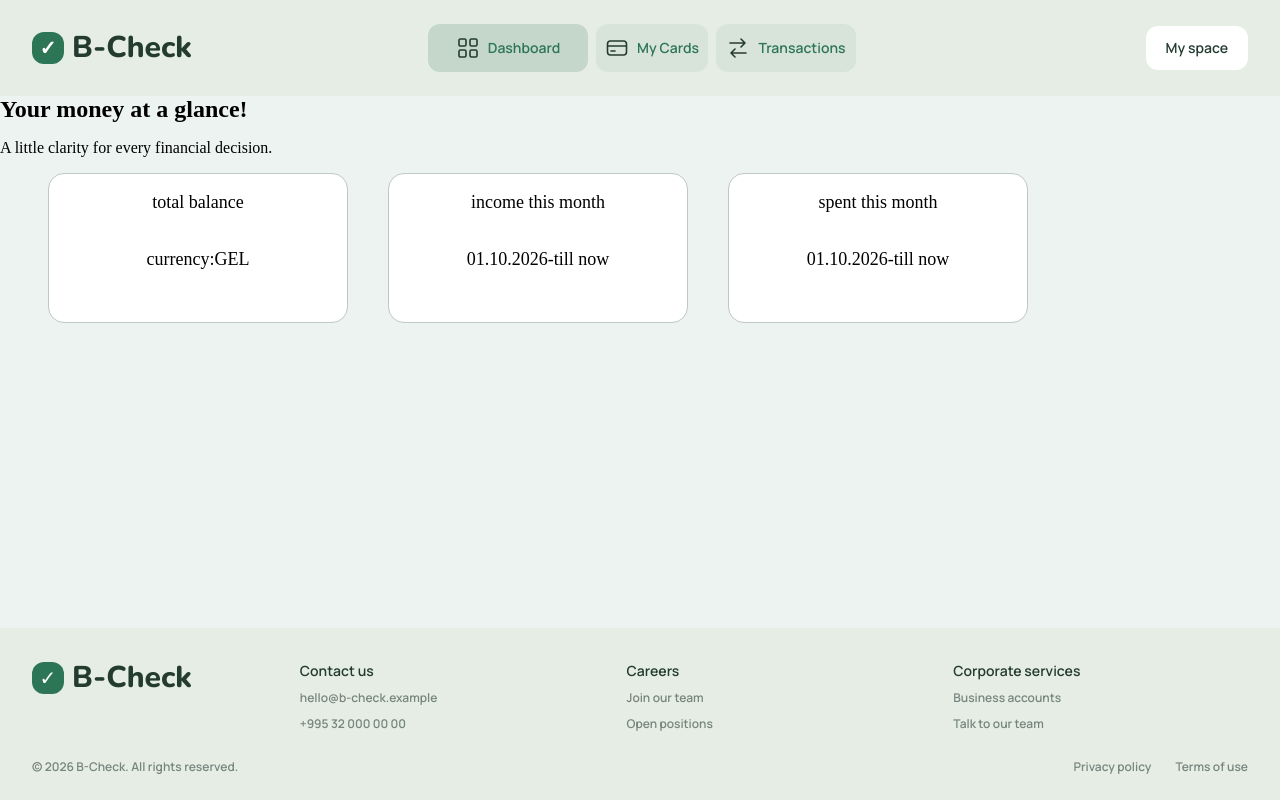
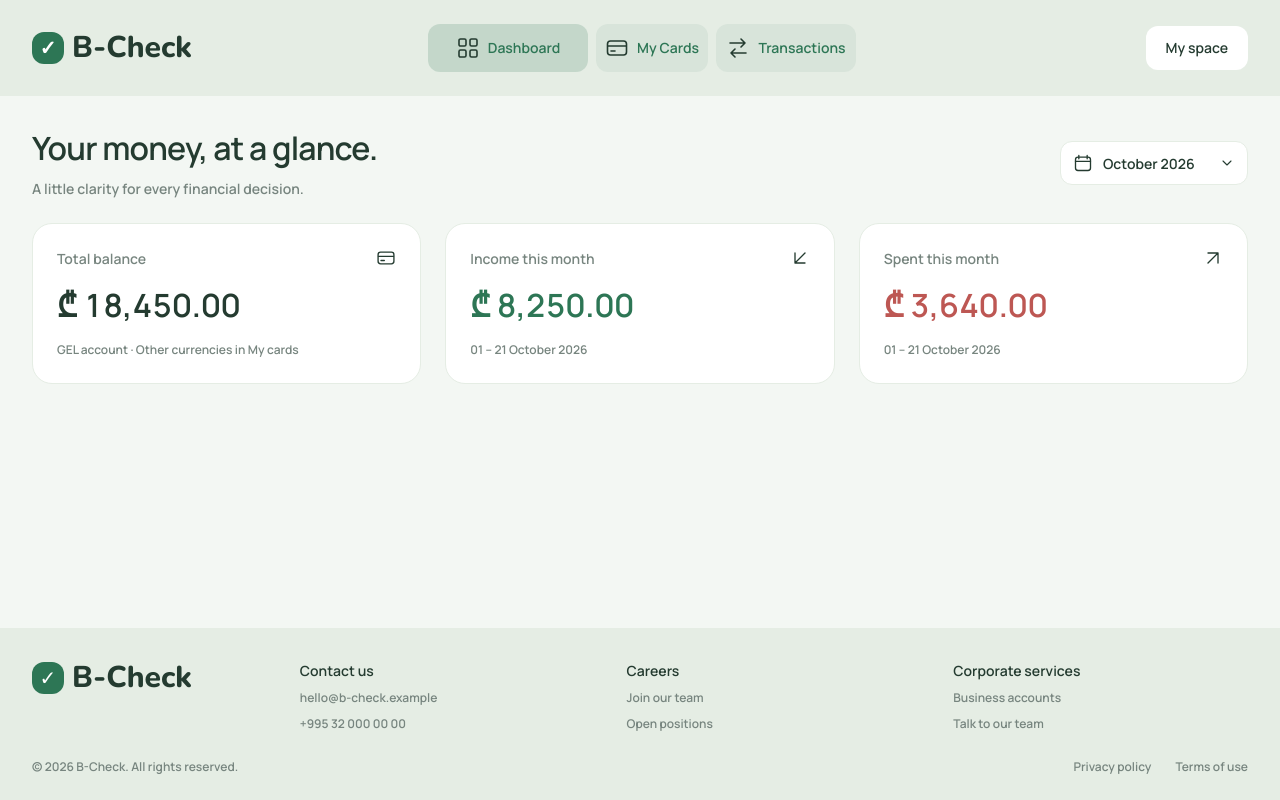
Before and after one commit to giorgi-v2/B-check, an Angular app: page / in a window 1280 px wide. Built offline with nearby package versions, Linux system fonts and the light colour scheme.

Commit message:
add stub

```diff
--- a/src/app/features/dashboard-page/dashboard-page.html
+++ b/src/app/features/dashboard-page/dashboard-page.html
@@ -1,26 +1,51 @@
-<section class="content">
+<section class="content" aria-labelledby="dashboard-title">
   <div class="content_container">
     <div class="content_container_header">
-      <h1 class="content_container_title">Your money at a glance!</h1>
-      <p>A little clarity for every financial decision.</p>
+      <h1 id="dashboard-title" class="content_container_title">Your money, at a glance.</h1>
+      <p class="content_container_description">A little clarity for every financial decision.</p>
     </div>
-    <!-- here should be another container which will contain calendar -->
+    <div class="content_period" aria-label="Reporting period">
+      <svg class="content_icon" aria-hidden="true" viewBox="0 0 24 24" fill="none">
+        <rect x="3" y="5" width="18" height="16" rx="3" />
+        <path d="M7 3v4m10-4v4M3 10h18" />
+      </svg>
+      <span>October 2026</span>
+      <svg class="content_period_chevron" aria-hidden="true" viewBox="0 0 24 24" fill="none">
+        <path d="m6 9 6 6 6-6" />
+      </svg>
+    </div>
   </div>
   <div class="content_cards">
     <div class="content_card content_card_total">
-      <p>total balance</p>
-      <!-- place for balance -->
-      <p>currency:GEL</p>
+      <div class="content_card_header">
+        <h2 class="content_card_title">Total balance</h2>
+        <svg class="content_icon" aria-hidden="true" viewBox="0 0 24 24" fill="none">
+          <rect x="2.5" y="5" width="19" height="14" rx="3" />
+          <path d="M3 10h18M6 15h4" />
+        </svg>
+      </div>
+      <p class="content_card_amount">₾ 18,450.00</p>
+      <p class="content_card_description">GEL account · Other currencies in My cards</p>
     </div>
     <div class="content_card content_card_income">
-      <p>income this month</p>
-      <!-- place for balance -->
-      <p>01.10.2026-till now</p>
+      <div class="content_card_header">
+        <h2 class="content_card_title">Income this month</h2>
+        <svg class="content_icon" aria-hidden="true" viewBox="0 0 24 24" fill="none">
+          <path d="M18 6 6 18M6 6v12h12" />
+        </svg>
+      </div>
+      <p class="content_card_amount">₾ 8,250.00</p>
+      <p class="content_card_description">01 – 21 October 2026</p>
     </div>
     <div class="content_card content_card_spent">
-      <p>spent this month</p>
-      <!-- place for balance -->
-      <p>01.10.2026-till now</p>
+      <div class="content_card_header">
+        <h2 class="content_card_title">Spent this month</h2>
+        <svg class="content_icon" aria-hidden="true" viewBox="0 0 24 24" fill="none">
+          <path d="M6 18 18 6M6 6h12v12" />
+        </svg>
+      </div>
+      <p class="content_card_amount">₾ 3,640.00</p>
+      <p class="content_card_description">01 – 21 October 2026</p>
     </div>
   </div>
 </section>
--- a/src/app/features/dashboard-page/dashboard-page.scss
+++ b/src/app/features/dashboard-page/dashboard-page.scss
@@ -1,41 +1,166 @@
 :host {
-  display: flex;
-  flex: 1;
-  flex-direction: column;
+  display: block;
+  width: calc(100% - 48px);
+  max-width: 1216px;
   min-width: 0;
+  margin: 32px auto;
+  color: var(--color-text);
+  font-family: var(--font-body);
 }
 
 .content {
-  flex: 1;
-  background-color: var(--color-positive-subtle);
+  display: grid;
+  gap: 24px;
 }
 
-.content_cards {
-  padding-inline: clamp(16px, 4vw, 48px);
+.content_container {
   display: flex;
-  flex-direction: row;
-  flex-wrap: wrap;
-  gap: 40px;
+  align-items: center;
+  justify-content: space-between;
+  gap: 24px;
 }
 
-.content_card {
-  display: flex;
-  flex-direction: column;
-  font-size: 18px;
-  border: 1px solid var(--color-border);
-  border-radius: 16px;
-  width: 300px;
-  max-width: 100%;
-  min-height: 150px;
-  box-sizing: border-box;
-  background-color: var(--color-surface);
-  text-align: center;
+.content_container_header {
+  min-width: 0;
 }
 
 .content_container_title {
   margin: 0;
+  font-size: 32px;
+  font-weight: 600;
+  line-height: 1.3;
+  letter-spacing: -0.8px;
 }
 
-.bigButton {
-  padding: 32px;
+.content_container_description {
+  margin: 8px 0 0;
+  color: var(--color-text-muted);
+  font-size: 14px;
+  line-height: 1.5;
 }
+
+.content_period {
+  box-sizing: border-box;
+  display: flex;
+  flex-shrink: 0;
+  align-items: center;
+  gap: 10px;
+  min-width: 188px;
+  min-height: 44px;
+  padding: 10px 12px;
+  border: 1px solid var(--color-chrome);
+  border-radius: 12px;
+  background-color: var(--color-surface);
+  font-size: 14px;
+  line-height: 1.5;
+}
+
+.content_icon,
+.content_period_chevron {
+  display: block;
+  flex: 0 0 20px;
+  width: 20px;
+  height: 20px;
+  stroke: currentColor;
+  stroke-width: 1.6;
+  stroke-linecap: round;
+  stroke-linejoin: round;
+}
+
+.content_period_chevron {
+  flex-basis: 16px;
+  width: 16px;
+  height: 16px;
+  margin-left: auto;
+}
+
+.content_cards {
+  display: grid;
+  grid-template-columns: repeat(3, minmax(0, 1fr));
+  gap: 24px;
+}
+
+.content_card {
+  box-sizing: border-box;
+  display: flex;
+  flex-direction: column;
+  gap: 16px;
+  min-width: 0;
+  min-height: 160px;
+  padding: 24px;
+  border: 1px solid var(--color-chrome);
+  border-radius: 20px;
+  background-color: var(--color-surface);
+}
+
+.content_card_header {
+  display: flex;
+  align-items: center;
+  justify-content: space-between;
+  gap: 12px;
+}
+
+.content_card_title {
+  margin: 0;
+  color: var(--color-text-muted);
+  font-size: 14px;
+  font-weight: 600;
+  line-height: 1.5;
+}
+
+.content_card_amount {
+  margin: 0;
+  font-size: clamp(24px, 2.5vw, 32px);
+  font-weight: 600;
+  line-height: 1.25;
+  font-variant-numeric: tabular-nums;
+  overflow-wrap: anywhere;
+}
+
+.content_card_income .content_card_amount {
+  color: var(--color-positive);
+}
+
+.content_card_spent .content_card_amount {
+  color: var(--color-negative);
+}
+
+.content_card_description {
+  margin: auto 0 0;
+  color: var(--color-text-muted);
+  font-size: 12px;
+  line-height: 1.5;
+}
+
+@media (max-width: 960px) {
+  .content_cards {
+    gap: 16px;
+  }
+
+  .content_card {
+    padding: 20px;
+  }
+}
+
+@media (max-width: 760px) {
+  .content_container {
+    flex-direction: column;
+    align-items: flex-start;
+    gap: 16px;
+  }
+
+  .content_cards {
+    grid-template-columns: minmax(0, 1fr);
+  }
+}
+
+@media (max-width: 600px) {
+  :host {
+    width: calc(100% - 32px);
+    margin-block: 24px;
+  }
+
+  .content_container_title {
+    font-size: 28px;
+  }
+}
```
